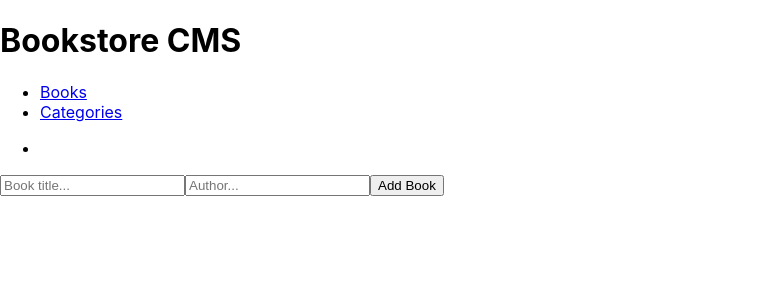
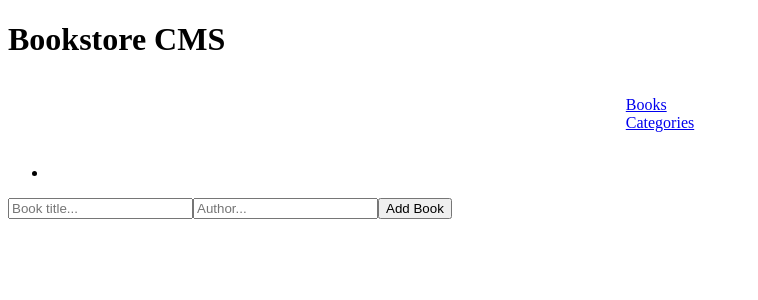
Before and after one commit to franclobo/Bookstore, a React (Create React App) app: page / in a window 1280 px wide. Shown: the top 300 px of the page, without its empty margins (0-758 px from the left). Built offline with nearby package versions, Linux system fonts and the light colour scheme.

Commit message:
Edit styles.

```diff
--- a/src/App.css
+++ /dev/null
@@ -1,38 +0,0 @@
-.App {
-  text-align: center;
-}
-
-.App-logo {
-  height: 40vmin;
-  pointer-events: none;
-}
-
-@media (prefers-reduced-motion: no-preference) {
-  .App-logo {
-    animation: App-logo-spin infinite 20s linear;
-  }
-}
-
-.App-header {
-  background-color: #282c34;
-  min-height: 100vh;
-  display: flex;
-  flex-direction: column;
-  align-items: center;
-  justify-content: center;
-  font-size: calc(10px + 2vmin);
-  color: white;
-}
-
-.App-link {
-  color: #61dafb;
-}
-
-@keyframes App-logo-spin {
-  from {
-    transform: rotate(0deg);
-  }
-  to {
-    transform: rotate(360deg);
-  }
-}
--- a/src/App.js
+++ b/src/App.js
@@ -1,5 +1,4 @@
 import React from 'react';
-import './App.css';
 import {
   Route,
   Routes,
@@ -12,7 +11,7 @@ import Categories from './components/Categories';
 function App() {
   return (
     <>
-      <Header />
+      <Header className="header" />
       <Navbar />
       <Routes>
         <Route
--- a/src/index.css
+++ b/src/index.css
@@ -1,13 +1,26 @@
-body {
-  margin: 0;
-  font-family: -apple-system, BlinkMacSystemFont, 'Segoe UI', 'Roboto', 'Oxygen',
-    'Ubuntu', 'Cantarell', 'Fira Sans', 'Droid Sans', 'Helvetica Neue',
-    sans-serif;
-  -webkit-font-smoothing: antialiased;
-  -moz-osx-font-smoothing: grayscale;
+:root {
+  --title: #0290ff;
+  --link: #121212;
 }
 
-code {
-  font-family: source-code-pro, Menlo, Monaco, Consolas, 'Courier New',
-    monospace;
+.header {
+  display: flex;
+  justify-content: center;
+  align-items: center;
+  color: var(--title);
 }
+
+.navBar {
+  display: flex;
+  justify-content: center;
+  align-items: center;
+}
+
+.menuNav {
+  text-decoration: none;
+  list-style-type: none;
+}
+
+.menuNav li {
+  color: var(--link);
+}
```
